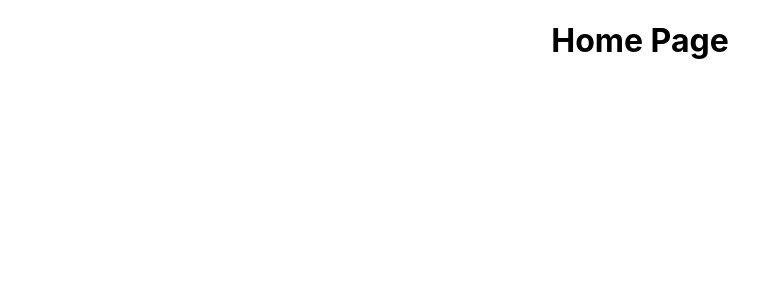
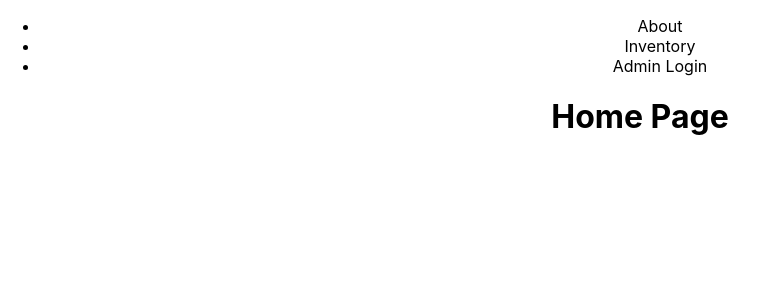
Before and after one commit to lehelen19/inventory-frontend, a React (Create React App) app: page / in a window 1280 px wide. Shown: the top 300 px of the page, without its empty margins (0-768 px from the left). Built offline with nearby package versions, Linux system fonts and the light colour scheme.

Commit message:
Create NavBar component

```diff
--- /dev/null
+++ b/src/components/NavBar/NavBar.js
@@ -0,0 +1,15 @@
+import { Link } from 'react-router-dom';
+
+const Navbar = () => {
+  return (
+    <nav>
+      <ul>
+        <li>About</li>
+        <li>Inventory</li>
+        <li>Admin Login</li>
+      </ul>
+    </nav>
+  );
+};
+
+export default Navbar;
--- a/src/pages/App/App.js
+++ b/src/pages/App/App.js
@@ -1,10 +1,12 @@
 import './App.css';
 import { Routes, Route } from 'react-router-dom';
 import HomePage from '../HomePage/HomePage';
+import Navbar from '../../components/NavBar/NavBar';
 
 function App() {
   return (
     <div className="App">
+      <Navbar />
       <>
         <Routes>
           <Route path="/" element={<HomePage />}></Route>
```
